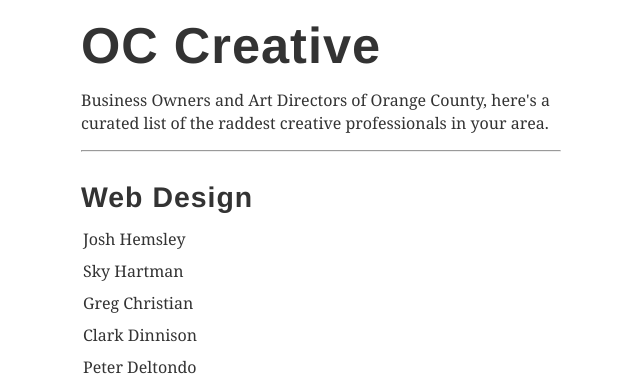
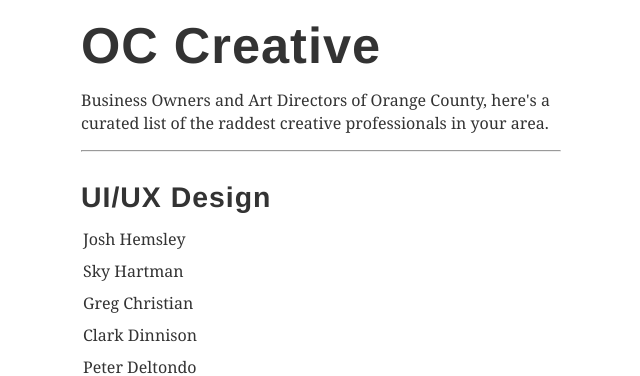
Before and after one commit to adamrasheed/occ, a Jekyll site: the page built from index.html, in a window 1280 px wide. Shown: the top 376 px of the page, without its empty margins (319-959 px from the left). Built offline with Jekyll 4.4.1, drawn with Linux system fonts in a browser that asks for light colours; nearby versions of some CDN libraries.

Commit message:
Chagned web DEsign to UIUX Design

```diff
--- a/index.html
+++ b/index.html
@@ -1,8 +1,14 @@
 ---
 layout: default
 title: OC Creative
-fulltitle: "OC Creative | A curated list of hte best creative professionals in Orange County, California."
-excerpt: "A hand-picked list of the best creative professionals in Orange County, California who consistently produce amazing work. These professionals incldue web designers, graphic deisng, illustrators, photogrpahers, and web developers that are all either freelaners or own small agencies."
+fulltitle: >-
+  OC Creative | A curated list of hte best creative professionals in Orange
+  County, California.
+excerpt: >-
+  A hand-picked list of the best creative professionals in Orange County,
+  California who consistently produce amazing work. These professionals incldue
+  web designers, graphic deisng, illustrators, photogrpahers, and web developers
+  that are all either freelaners or own small agencies.
 published: true
 ---
 
@@ -18,7 +24,7 @@ published: true
 
     <div class="categories">
     <div class="category web-design">
-        <h3>Web Design</h3>
+        <h3>UI/UX Design</h3>
             <ul>
             {% assign designers = site.data.web-design %}
             {% for designer in designers %}
```
